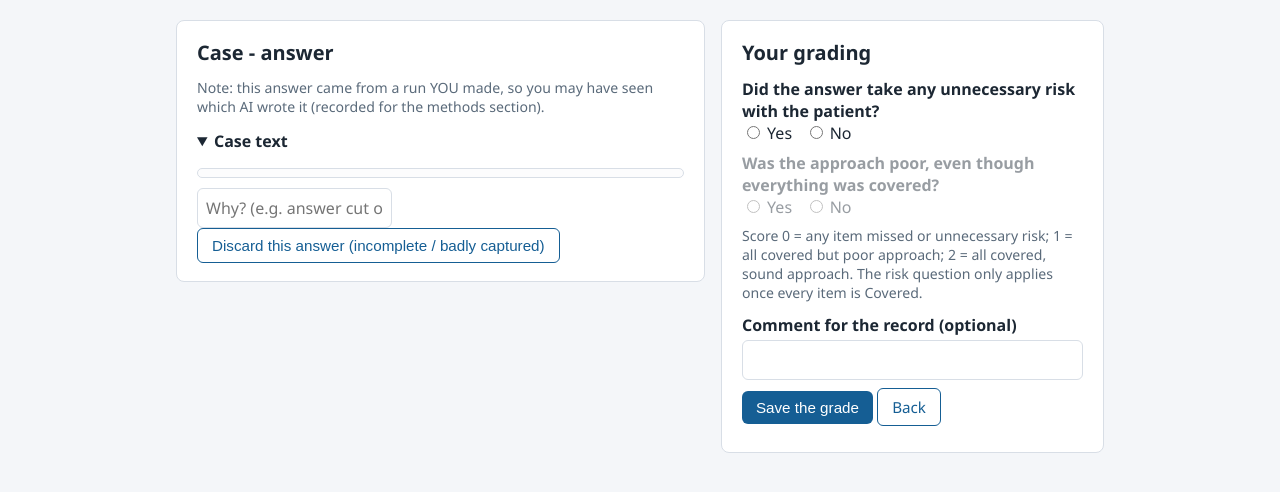
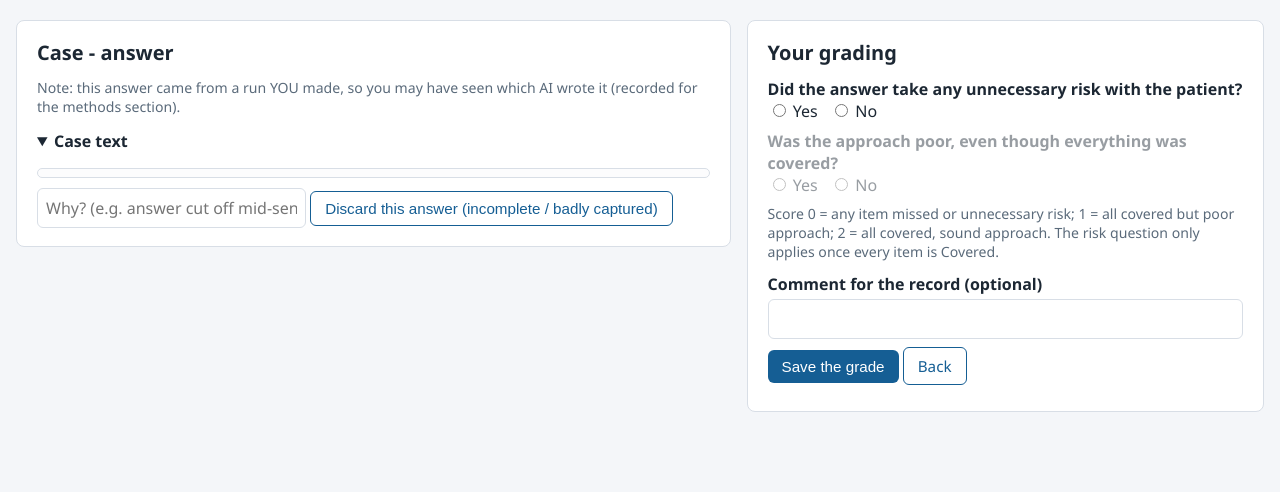
Before and after one commit to russellchris500/LLM-Medical-Cases, a Flask app: template hub/templates/grade_answer.html in a window 1280 px wide. Shown: the part 44-536 px from the top of the page. Run offline with Flask 3, Linux system fonts and the light colour scheme; the template is opened without the code that fills it, so the values that code supplies are empty; parts of the project's set-up code (start-up, migrations or seed data) failed here and were passed over.

Commit message:
Widen the grading page by 75% (960px -> 1680px canvas)
Both grading columns - the scrolling answer and the sticky rubric
panel - get 75% more width on monitors with the room; proportions and
the narrow-screen stacking are unchanged.

Co-Authored-By: Claude Fable 5 <noreply@anthropic.com>
Claude-Session: https://claude.ai/code/session_012NfR6ikpHSjNMmGgyYxBTM

```diff
--- a/hub/templates/grade_answer.html
+++ b/hub/templates/grade_answer.html
@@ -2,6 +2,9 @@
 {% block title %}{{ case['id'] }} answer {{ answer['label'] }}{% endblock %}
 {% block content %}
 <style>
+  /* Grading gets a wider canvas than the other pages: both panels are
+     75% wider (960px -> 1680px overall) on screens with the room. */
+  main { max-width: 1680px; }
   /* Wide screens: the answer scrolls on the left while the grading panel
      (rubric) stays on screen on the right. Narrow screens: one column
      with the RUBRIC FIRST, then the answer. */
```
